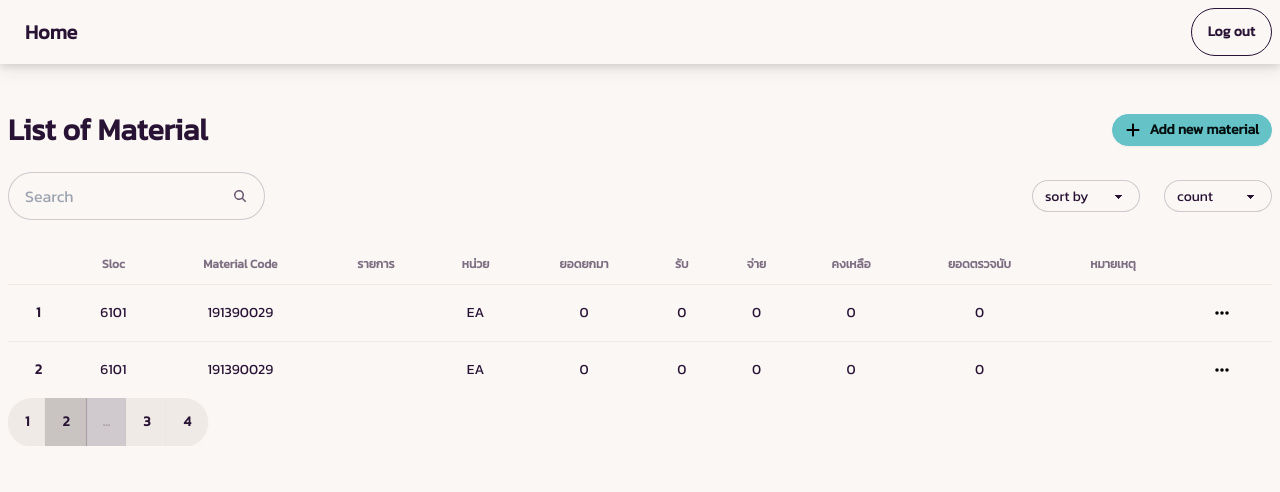
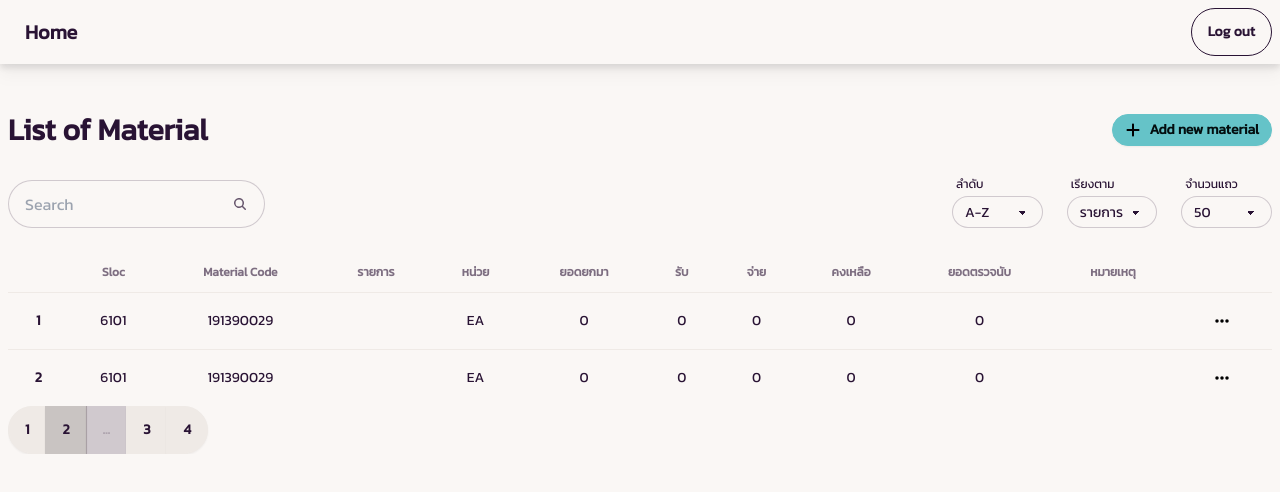
Before and after one commit to saharat-kosum/stock-checker, a Next.js app: page /admin in a window 1280 px wide. Shown: the top 492 px of the page. Built offline with nearby package versions, Linux system fonts and the light colour scheme.

Commit message:
edit material list ui

```diff
--- a/app/admin/page.tsx
+++ b/app/admin/page.tsx
@@ -1,21 +1,76 @@
 "use client";
 import Plus from "@/components/icon/Plus";
-import React, { useEffect } from "react";
+import React, { useEffect, useState } from "react";
 import Link from "next/link";
 import { AppDispatch, useAppSelector } from "@/redux/Store";
 import { useDispatch } from "react-redux";
 import { getAllMaterial } from "@/redux/materialSlice";
 import ThreeDots from "@/components/icon/ThreeDots";
 import Spinner from "@/components/Spinner";
+import { SelectArray, SelectState } from "@/type/type";
+
+const selectArray: SelectArray[] = [
+  {
+    display: "ลำดับ",
+    name: "order",
+    optionArray: [
+      { display: "A-Z", value: "ASC" },
+      { display: "Z-A", value: "DESC" },
+    ],
+  },
+  {
+    display: "เรียงตาม",
+    name: "sort",
+    optionArray: [
+      { display: "Sloc", value: "sloc" },
+      { display: "Material Code", value: "code" },
+      { display: "รายการ", value: "name" },
+      { display: "หน่วย", value: "unit" },
+      { display: "ยอดยกมา", value: "bringForward" },
+      { display: "รับ", value: "stockIn" },
+      { display: "จ่าย", value: "stockOut" },
+      { display: "คงเหลือ", value: "balance" },
+      { display: "ยอดตรวจนับ", value: "stockCount" },
+    ],
+  },
+  {
+    display: "จำนวนแถว",
+    name: "itemsPerPage",
+    optionArray: [
+      { display: "20", value: "20" },
+      { display: "50", value: "50" },
+      { display: "100", value: "100" },
+      { display: "500", value: "500" },
+      { display: "1000", value: "1000" },
+    ],
+  },
+];
 
 function Admin() {
   const isLoading = useAppSelector((state) => state.material.loading);
   const materialList = useAppSelector((state) => state.material.material);
   const dispatch = useDispatch<AppDispatch>();
+  const [search, setSearch] = useState("");
+  const [totalPages, setTotalPages] = useState(1);
+  const [itemsPerPage, setItemPerPage] = useState(20);
+  const [currentPage, setCurrentPage] = useState(1);
+  const [select, setSelect] = useState<SelectState>({
+    order: "ASC",
+    sort: "name",
+    itemsPerPage: "50",
+  });
 
   // useEffect(() => {
   //   dispatch(getAllMaterial());
   // }, []);
+
+  const selectChange = (event: React.ChangeEvent<HTMLSelectElement>) => {
+    const { name, value } = event.target;
+    setSelect((prevData) => ({
+      ...prevData,
+      [name]: value,
+    }));
+  };
 
   return (
     <div className="container mx-auto mt-10 p-2">
@@ -26,7 +81,7 @@ function Admin() {
           <p className="hidden sm:block">Add new material</p>
         </Link>
       </div>
-      <div className="flex mt-6 justify-between flex-col gap-4 sm:flex-row sm:items-center">
+      <div className="flex mt-6 justify-between flex-col gap-4 sm:flex-row sm:items-end">
         <label className="input input-bordered flex items-center gap-2">
           <input type="text" className="grow" placeholder="Search" />
           <svg
@@ -43,27 +98,26 @@ function Admin() {
             />
           </svg>
         </label>
-        <div className="flex gap-6 sm:w-60">
-          <select className="select select-bordered select-sm w-full max-w-xs">
-            <option value={0} defaultValue={0}>
-              sort by
-            </option>
-            <option>20</option>
-            <option>50</option>
-            <option>100</option>
-            <option>500</option>
-            <option>1000</option>
-          </select>
-          <select className="select select-bordered select-sm w-full max-w-xs">
-            <option value={0} defaultValue={0}>
-              count
-            </option>
-            <option>20</option>
-            <option>50</option>
-            <option>100</option>
-            <option>500</option>
-            <option>1000</option>
-          </select>
+        <div className="flex gap-6 sm:w-80">
+          {selectArray.map((selects, index) => (
+            <label className="form-control w-full max-w-xs" key={index}>
+              <div className="label p-1">
+                <span className="label-text-alt">{selects.display}</span>
+              </div>
+              <select
+                className="select select-bordered select-sm w-full max-w-xs"
+                onChange={(e) => selectChange(e)}
+                value={select[selects.name]}
+                name={selects.name}
+              >
+                {selects.optionArray.map((option, index) => (
+                  <option value={option.value} key={index}>
+                    {option.display}
+                  </option>
+                ))}
+              </select>
+            </label>
+          ))}
         </div>
       </div>
       {isLoading ? (
--- a/utils/auth.ts
+++ b/utils/auth.ts
@@ -46,7 +46,7 @@ export async function createAccessToken(userId: string) {
   })
     .setProtectedHeader({ alg: "HS256" })
     .setIssuedAt()
-    .setExpirationTime("5s")
+    .setExpirationTime("3h")
     .sign(key);
 
   return token;
```
Also changed, not shown: type/type.ts (+17 -0 lines).
